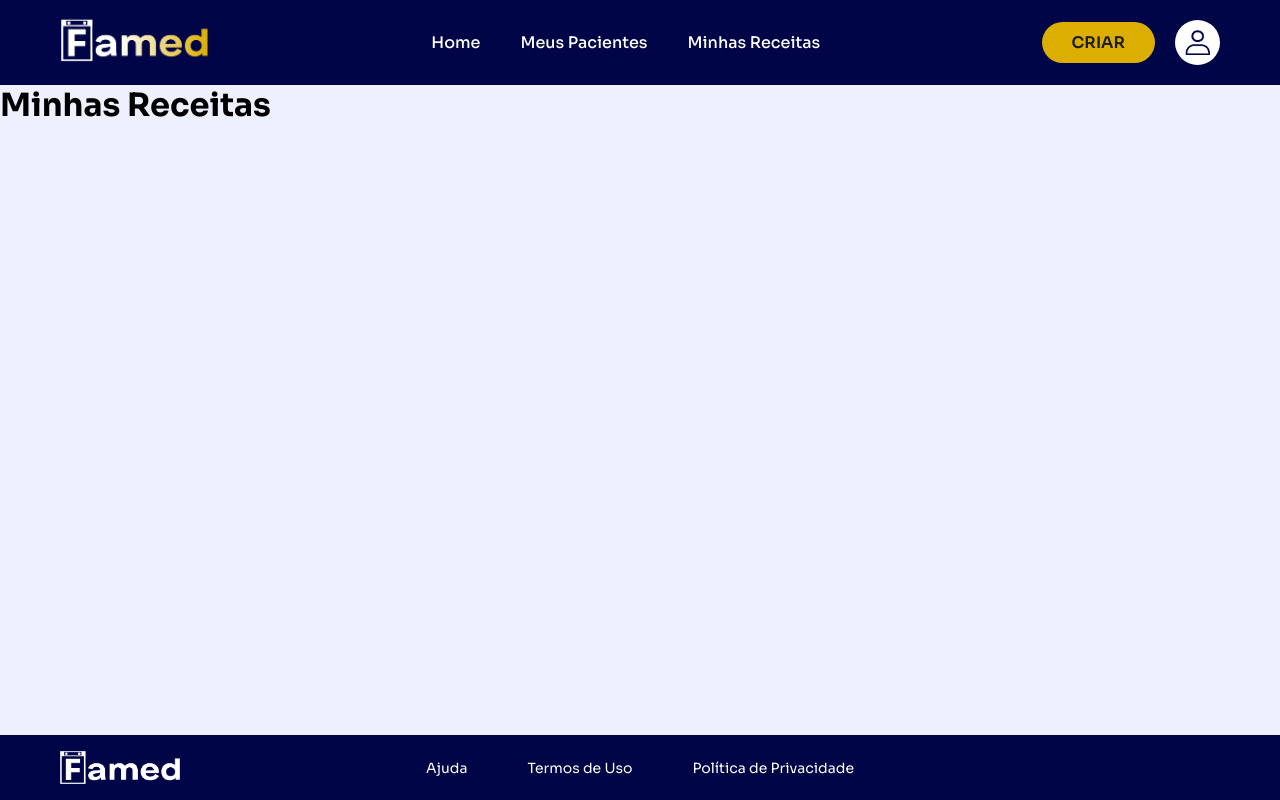
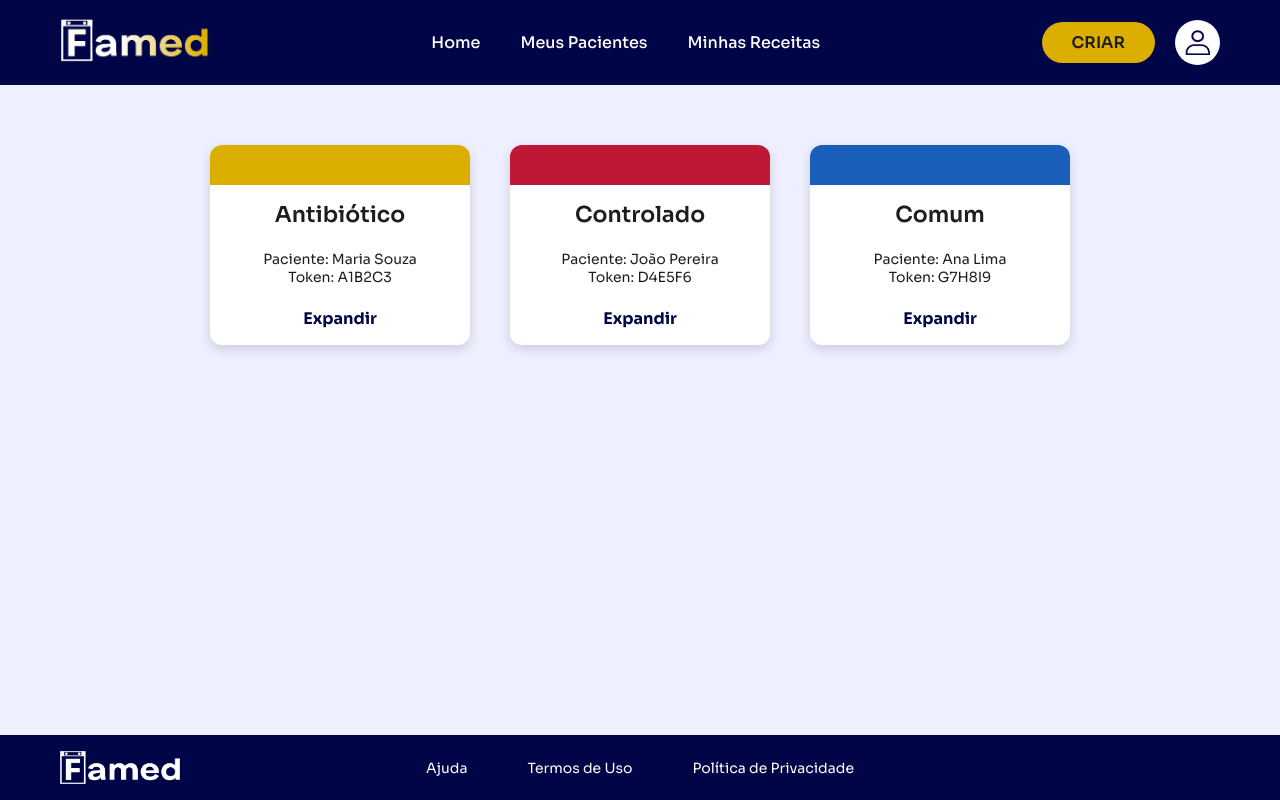
Before and after one commit to DevSilasFelipe/Famed, a React (Vite) app in the folder frontend/: page /medico/receitas in a window 1280 px wide. Built offline with nearby package versions, Linux system fonts and the light colour scheme.

Commit message:
feat: cria CardReceita e página de histórico do médico

```diff
--- a/frontend/src/App.tsx
+++ b/frontend/src/App.tsx
@@ -1,6 +1,7 @@
 import { BrowserRouter, Routes, Route } from "react-router-dom";
 import MedicoLayout from "./layouts/MedicoLayout";
 import Inicio from "./pages/medico/Inicio";
+import Historico from "./pages/medico/Historico";
 
 export default function App() {
   return (
@@ -9,7 +10,7 @@ export default function App() {
         <Route path="/medico" element={<MedicoLayout />}>
           <Route index element={<Inicio />} />
           <Route path="pacientes" element={<h1>Meus Pacientes</h1>} />
-          <Route path="receitas" element={<h1>Minhas Receitas</h1>} />
+          <Route path="receitas" element={<Historico />} />
           <Route path="prescricao" element={<h1>Nova Prescrição</h1>} />
         </Route>
       </Routes>
--- /dev/null
+++ b/frontend/src/components/CardReceita.module.css
@@ -0,0 +1,60 @@
+.card {
+    width: 260px;
+    height: 200px;
+    background-color: #ffffff;
+    border-radius: 12px;
+    box-shadow: 0px 4px 12px rgba(0, 0, 0, 0.15);
+    overflow: hidden;
+    display: flex;
+    flex-direction: column;
+    color: #1d1d1d;
+    transition: 0.3s ease;
+}
+
+.card:hover {
+    transform: scale(1.05);
+}
+
+.faixa {
+    height: 40px;
+}
+
+.antibiotico {
+    background-color: #dbae00;
+}
+
+.controlado {
+    background-color: #bf1736;
+}
+
+.comum {
+    background-color: #195eb9;
+}
+
+.corpo {
+    flex: 1;
+    padding: 16px 20px;
+    display: flex;
+    flex-direction: column;
+    justify-content: space-between;
+    align-items: center;
+    text-align: center;
+}
+
+.corpo h2 {
+    font-size: 22px;
+    font-weight: 600;
+}
+
+.corpo p {
+    font-size: 14px;
+}
+
+.expandir {
+    border: none;
+    background: none;
+    font-size: 16px;
+    font-weight: 700;
+    color: #000547;
+    cursor: pointer;
+}
--- /dev/null
+++ b/frontend/src/components/CardReceita.tsx
@@ -0,0 +1,35 @@
+import styles from "./CardReceita.module.css";
+
+export type TipoReceita = "antibiotico" | "controlado" | "comum";
+
+interface CardReceitaProps {
+    tipo: TipoReceita;
+    rotulo: string;
+    nome: string;
+    token: string;
+}
+
+const titulos: Record<TipoReceita, string> = {
+    antibiotico: "Antibiótico",
+    controlado: "Controlado",
+    comum: "Comum",
+};
+
+export default function CardReceita({ tipo, rotulo, nome, token }: CardReceitaProps) {
+    return (
+    <div className={styles.card}>
+        <div className={`${styles.faixa} ${styles[tipo]}`}></div>
+
+        <div className={styles.corpo}>
+        <h2>{titulos[tipo]}</h2>
+
+        <div>
+            <p>{rotulo}: {nome}</p>
+            <p>Token: {token}</p>
+        </div>
+
+        <button className={styles.expandir}>Expandir</button>
+        </div>
+    </div>
+    );
+}
--- a/frontend/src/components/Navbar.tsx
+++ b/frontend/src/components/Navbar.tsx
@@ -7,7 +7,6 @@ export default function Navbar() {
     const areaPerfilRef = useRef<HTMLDivElement>(null);
     const navigate = useNavigate();
 
-  // Fecha o menu do perfil ao clicar fora dele
     useEffect(() => {
     function fecharAoClicarFora(event: MouseEvent) {
         if (
--- /dev/null
+++ b/frontend/src/pages/medico/Historico.module.css
@@ -0,0 +1,13 @@
+.pagina {
+    display: flex;
+    flex-direction: column;
+    align-items: center;
+    padding-top: 60px;
+}
+
+.cards {
+    display: flex;
+    gap: 40px;
+    flex-wrap: wrap;
+    justify-content: center;
+}
--- /dev/null
+++ b/frontend/src/pages/medico/Historico.tsx
@@ -0,0 +1,34 @@
+import CardReceita from "../../components/CardReceita";
+import type { TipoReceita } from "../../components/CardReceita";
+import styles from "./Historico.module.css";
+
+interface Receita {
+    id: number;
+    tipo: TipoReceita;
+    paciente: string;
+    token: string;
+}
+
+const receitas: Receita[] = [
+    { id: 1, tipo: "antibiotico", paciente: "Maria Souza", token: "A1B2C3" },
+    { id: 2, tipo: "controlado", paciente: "João Pereira", token: "D4E5F6" },
+    { id: 3, tipo: "comum", paciente: "Ana Lima", token: "G7H8I9" },
+];
+
+export default function Historico() {
+    return (
+    <div className={styles.pagina}>
+        <section className={styles.cards}>
+        {receitas.map((receita) => (
+            <CardReceita
+            key={receita.id}
+            tipo={receita.tipo}
+            rotulo="Paciente"
+            nome={receita.paciente}
+            token={receita.token}
+            />
+        ))}
+        </section>
+    </div>
+    );
+}
```
